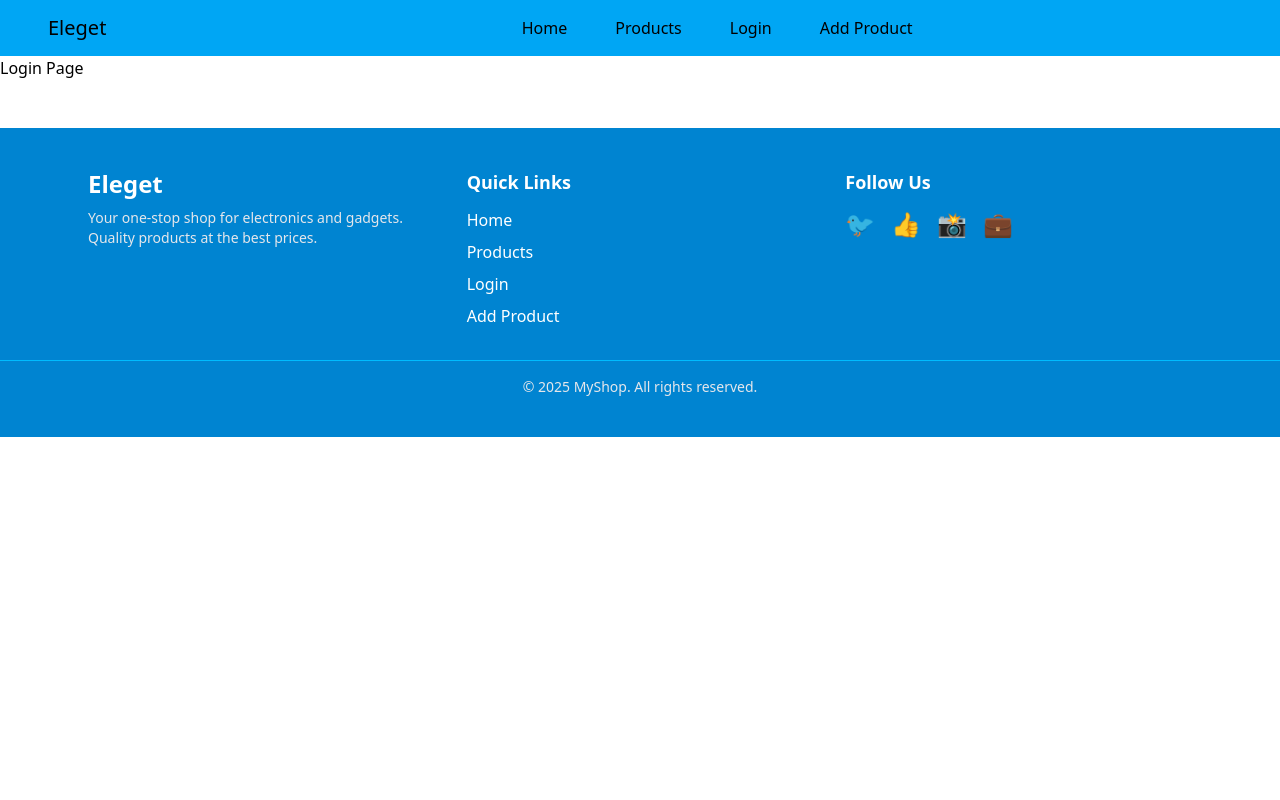
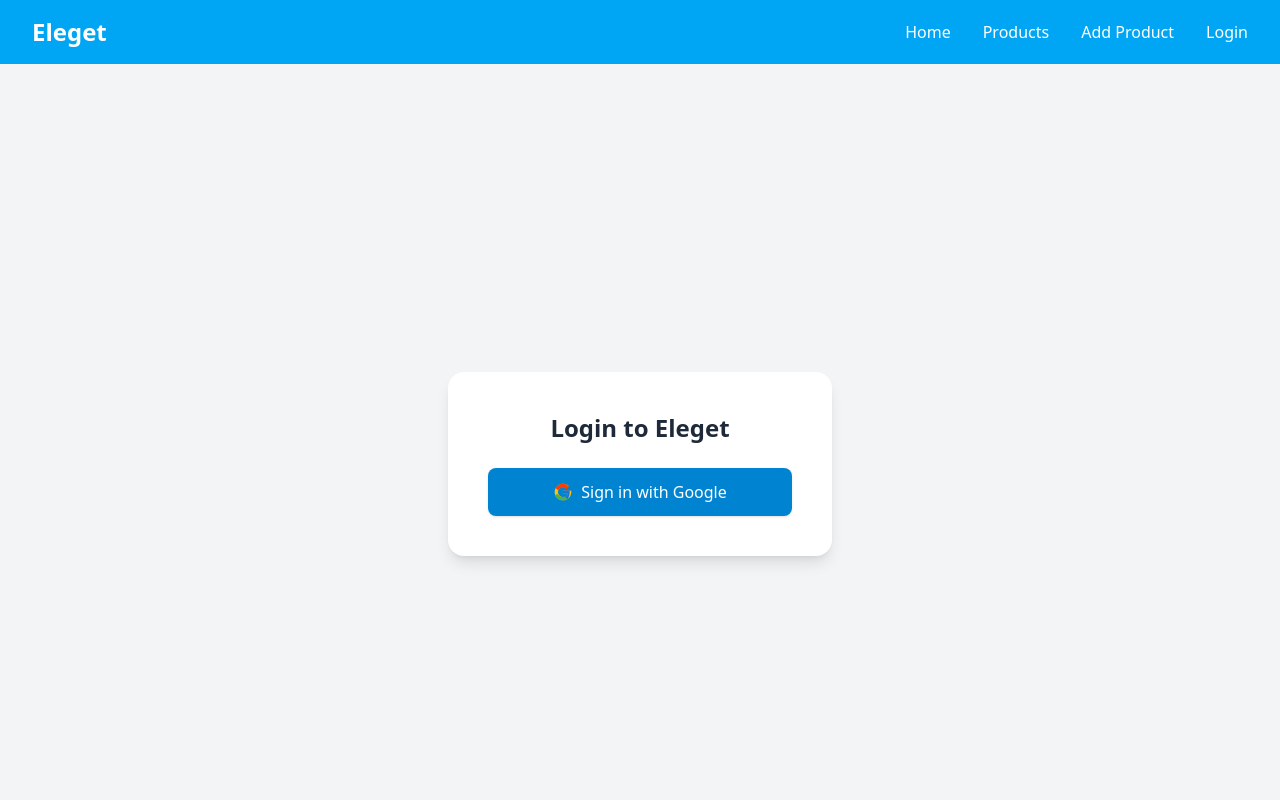
Before and after one commit to rabiul3000/product-management, a Next.js app: page /login in a window 1280 px wide. Shown: the top 800 px of the page. Built offline with nearby package versions, Linux system fonts and the light colour scheme; no server answers.

Commit message:
google login with next auth has been implemented

```diff
--- /dev/null
+++ b/src/app/api/auth/[...nextauth]/route.ts
@@ -0,0 +1,16 @@
+import NextAuth from "next-auth";
+import GoogleProvider from "next-auth/providers/google";
+
+const handler = NextAuth({
+  providers: [
+    GoogleProvider({
+      clientId: process.env.GOOGLE_CLIENT_ID!,
+      clientSecret: process.env.GOOGLE_CLIENT_SECRET!,
+    }),
+  ],
+  pages: {
+    signIn: "/login",
+  },
+});
+
+export { handler as GET, handler as POST };
--- a/src/app/components/Hero.tsx
+++ b/src/app/components/Hero.tsx
@@ -1,3 +1,4 @@
+import Link from "next/link";
 import React from "react";
 
 const Hero = () => {
@@ -8,7 +9,14 @@
           Discover Worlds Easiest{" "}
           <span className="text-blue-600"> Product Management </span> System
         </h1>
-        <p className="text-xl">Write, create, add and customize thousands of products with us</p>
+        <p className="text-xl">
+          Write, create, add and customize thousands of products with us
+        </p>
+        <div>
+          <Link href={'/login'} className="border border-slate-100 p-2 cursor-pointer bg-amber-200 hover:bg-amber-300 active:bg-amber-400 rounded-xl">
+            Login to explore
+          </Link>
+        </div>
       </div>
     </div>
   );
--- a/src/app/components/Navbar.tsx
+++ b/src/app/components/Navbar.tsx
@@ -1,15 +1,60 @@
+"use client";
+
 import Link from "next/link";
 import React from "react";
+import { useSession, signOut } from "next-auth/react";
 
 const Navbar = () => {
+  const { data: session } = useSession();
+
   return (
-    <nav className="navbar w-full flex justify-between items-center  bg-sky-500">
-      <div className="px-12 text-xl">Eleget</div>
-      <ul className="flex p-4 gap-12 bg-sky-500 w-full justify-center">
-        <Link href={"/"}>Home</Link>
-        <Link href={"/products"}>Products</Link>
-        <Link href={"/login"}>Login</Link>
-        <li>Add Product</li>
+    <nav className="w-full flex justify-between items-center bg-sky-500 px-8 py-4 shadow-md">
+      {/* Brand */}
+      <div className="text-2xl font-bold text-white">Eleget</div>
+
+      {/* Links */}
+      <ul className="flex gap-8 items-center text-white font-medium">
+        <li>
+          <Link href="/" className="hover:text-gray-200 transition">
+            Home
+          </Link>
+        </li>
+        <li>
+          <Link href="/products" className="hover:text-gray-200 transition">
+            Products
+          </Link>
+        </li>
+        <li>
+          <Link
+            href="/dashboard/add-product"
+            className="hover:text-gray-200 transition"
+          >
+            Add Product
+          </Link>
+        </li>
+
+        {/* Auth Section */}
+        {!session ? (
+          <li>
+            <Link href="/login" className="hover:text-gray-200 transition">
+              Login
+            </Link>
+          </li>
+        ) : (
+          <li className="flex items-center gap-3">
+            <img
+              src={session.user?.image || "/default-avatar.png"}
+              alt="Profile"
+              className="w-9 h-9 rounded-full border-2 border-white"
+            />
+            <button
+              onClick={() => signOut({ callbackUrl: "/" })}
+              className="text-sm bg-white text-sky-600 px-3 py-1 rounded-md hover:bg-gray-100 transition"
+            >
+              Logout
+            </button>
+          </li>
+        )}
       </ul>
     </nav>
   );
--- a/src/app/layout.tsx
+++ b/src/app/layout.tsx
@@ -3,6 +3,7 @@
 import "./globals.css";
 import Navbar from "./components/Navbar";
 import Footer from "./components/Footer";
+import Providers from "./providers";
 
 const geistSans = Geist({
   variable: "--font-geist-sans",
@@ -29,9 +30,11 @@
       <body
         className={`${geistSans.variable} ${geistMono.variable} antialiased`}
       >
-        <Navbar />
-        <main>{children}</main>
-        <Footer/>
+        <Providers>
+          <Navbar />
+          <main>{children}</main>
+          <Footer />
+        </Providers>
       </body>
     </html>
   );
--- a/src/app/login/page.tsx
+++ b/src/app/login/page.tsx
@@ -1,9 +1,46 @@
-import React from 'react'
+"use client";
 
-const page = () => {
+import { signIn } from "next-auth/react";
+import React from "react";
+
+const LoginPage = () => {
   return (
-    <div>Login Page</div>
-  )
-}
+    <div className="flex items-center justify-center min-h-screen bg-gray-100">
+      <div className="bg-white shadow-lg rounded-2xl p-10 w-full max-w-sm text-center">
+        <h1 className="text-2xl font-bold mb-6 text-gray-800">
+          Login to Eleget
+        </h1>
+        <button
+          onClick={() => signIn("google", { callbackUrl: "/products" })}
+          className="w-full py-3 px-4 bg-sky-600 text-white rounded-lg shadow hover:bg-sky-700 transition-colors flex items-center justify-center gap-2"
+        >
+          <svg
+            className="w-5 h-5"
+            xmlns="http://www.w3.org/2000/svg"
+            viewBox="0 0 48 48"
+          >
+            <path
+              fill="#FFC107"
+              d="M43.6 20.5H42V20H24v8h11.3C34.9 32.7 30 36 24 36c-6.6 0-12-5.4-12-12s5.4-12 12-12c3.1 0 5.9 1.2 8 3.1l5.7-5.7C34.6 6.6 29.6 4 24 4 12.9 4 4 12.9 4 24s8.9 20 20 20 20-8.9 20-20c0-1.3-.1-2.7-.4-3.9z"
+            />
+            <path
+              fill="#FF3D00"
+              d="M6.3 14.7l6.6 4.8C14.4 16.1 18.8 14 24 14c3.1 0 5.9 1.2 8 3.1l5.7-5.7C34.6 6.6 29.6 4 24 4 16.3 4 9.6 8.1 6.3 14.7z"
+            />
+            <path
+              fill="#4CAF50"
+              d="M24 44c5.5 0 10.4-2.1 14.1-5.6l-6.5-5.5C29.3 34.6 26.7 36 24 36c-6 0-10.9-3.3-13.3-8.1l-6.6 5.1C9.6 39.9 16.3 44 24 44z"
+            />
+            <path
+              fill="#1976D2"
+              d="M43.6 20.5H42V20H24v8h11.3c-1.1 3.3-3.8 5.8-7.3 7.4l6.5 5.5C37.2 38.1 40 32.5 40 26c0-1.3-.1-2.7-.4-3.9z"
+            />
+          </svg>
+          Sign in with Google
+        </button>
+      </div>
+    </div>
+  );
+};
 
-export default page
+export default LoginPage;
--- /dev/null
+++ b/src/app/providers.tsx
@@ -0,0 +1,8 @@
+"use client";
+
+import { SessionProvider } from "next-auth/react";
+import React from "react";
+
+export default function Providers({ children }: { children: React.ReactNode }) {
+  return <SessionProvider>{children}</SessionProvider>;
+}
```
Also changed, not shown: package.json (+7 -6 lines), 1 other file (tests, documents, lock files or other folders).
